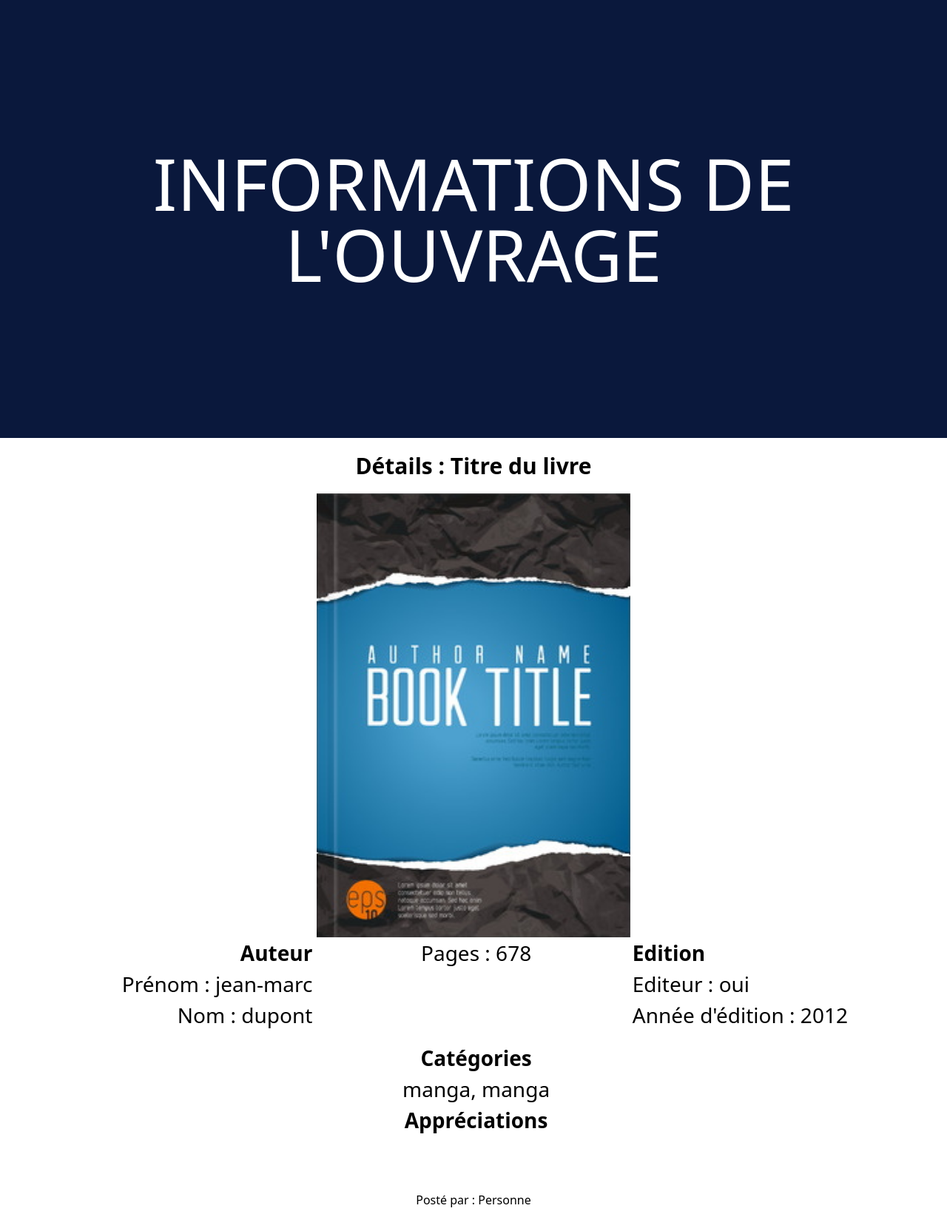
After one commit to dam277/P_Web_2, a PHP site: page /02-CodeSource/Site/src/php/views/bookInfos.php in a window 1280 px wide. The commit adds this page. Shown: the whole page at 74% size. Run offline with PHP 8.4, Linux system fonts and the light colour scheme; some libraries are stand-ins or nearby versions.

Commit message:
Debut page d'infos de livre

```diff
--- /dev/null
+++ b/02-CodeSource/Site/src/php/views/bookInfos.php
@@ -0,0 +1,65 @@
+<?php
+$book = array(
+    "image" => "../../../resources/bookTitle.jpg",
+    "name" => "Titre du livre",
+    "category" => "manga",
+    "author" => "jean-marc dupont",
+    "editor" => "oui",
+    "pages" => "678",
+    "edition" => "2012",
+    "average" => 4
+);
+
+$author = explode(" ", $book["author"]);
+?>
+
+<!DOCTYPE html>
+<html lang="fr">
+<head>
+    <meta charset="UTF-8">
+    <meta http-equiv="X-UA-Compatible" content="IE=edge">
+    <meta name="viewport" content="width=device-width, initial-scale=1.0">
+    <script src="https://cdn.tailwindcss.com"></script>
+    <title>Document</title>
+</head>
+<body>
+    <header>
+        <?php
+        //include("../../include/header.php");
+        ?>
+    </header>
+    <main>
+        <h1 class="text-4xl md:text-6xl lg:text-8xl xl:text-8xl text-white text-center bg-[#0A183C] w-full py-[200px]">INFORMATIONS DE L'OUVRAGE</h1>
+
+        <div class="grid place-items-center">
+            <h2 class="text-[20px] lg:text-[20px] md:text-[25px] lg:text-[30px] xl:text-[30px] font-bold my-[15px]">Détails : <?=$book["name"]?></h2>
+            <img class="h-[350px] md:h-[450px] lg:h-[500px] xl:h-[600px]" src="<?=$book["image"]?>" alt="">
+
+            <div class="flex w-full text-[15px] lg:text-[20px] md:text-[25px] lg:text-[28px] xl:text-[28px]">
+                <ul class="text-right w-[33%]">
+                    <li class="font-bold">Auteur</li>
+                    <li>Prénom : <?=$author[0]?></li>
+                    <li>Nom : <?=$author[1]?></li>
+                </ul>
+                <ul class="grid place-items-center w-[33%] ml-[10px]">
+                    <li>Pages : <?=$book["pages"]?></li>
+                    <li class="mt-[100px] font-bold">Catégories</li>
+                    <li><?=$book["category"] . ", " . $book["category"]?></li>
+                    <li class="font-bold">Appréciations</li>
+                </ul>
+                <ul class="w-[33%]">
+                    <li class="font-bold">Edition</li>
+                    <li>Editeur :  <?=$book["editor"]?></li>
+                    <li>Année d'édition :  <?=$book["edition"]?></li>
+                </ul>
+            </div>
+            <p class="mt-[75px] mb-[30px]">Posté par : Personne</p>
+        </div>
+    </main>
+    <footer>
+        <?php
+        //include("../../include/footer.php");
+        ?>
+    </footer>
+</body>
+</html>
--- a/index.php
+++ b/index.php
@@ -1,3 +1,4 @@
 <?php
-header("Location: 02-CodeSource/Site/src/php/views/home.php");
+//header("Location: 02-CodeSource/Site/src/php/views/home.php");
+header("Location: 02-CodeSource/Site/src/php/views/bookInfos.php");
 ?>
```
Also changed, not shown: 02-CodeSource/Site/resources/bookTitle.jpg (added).
